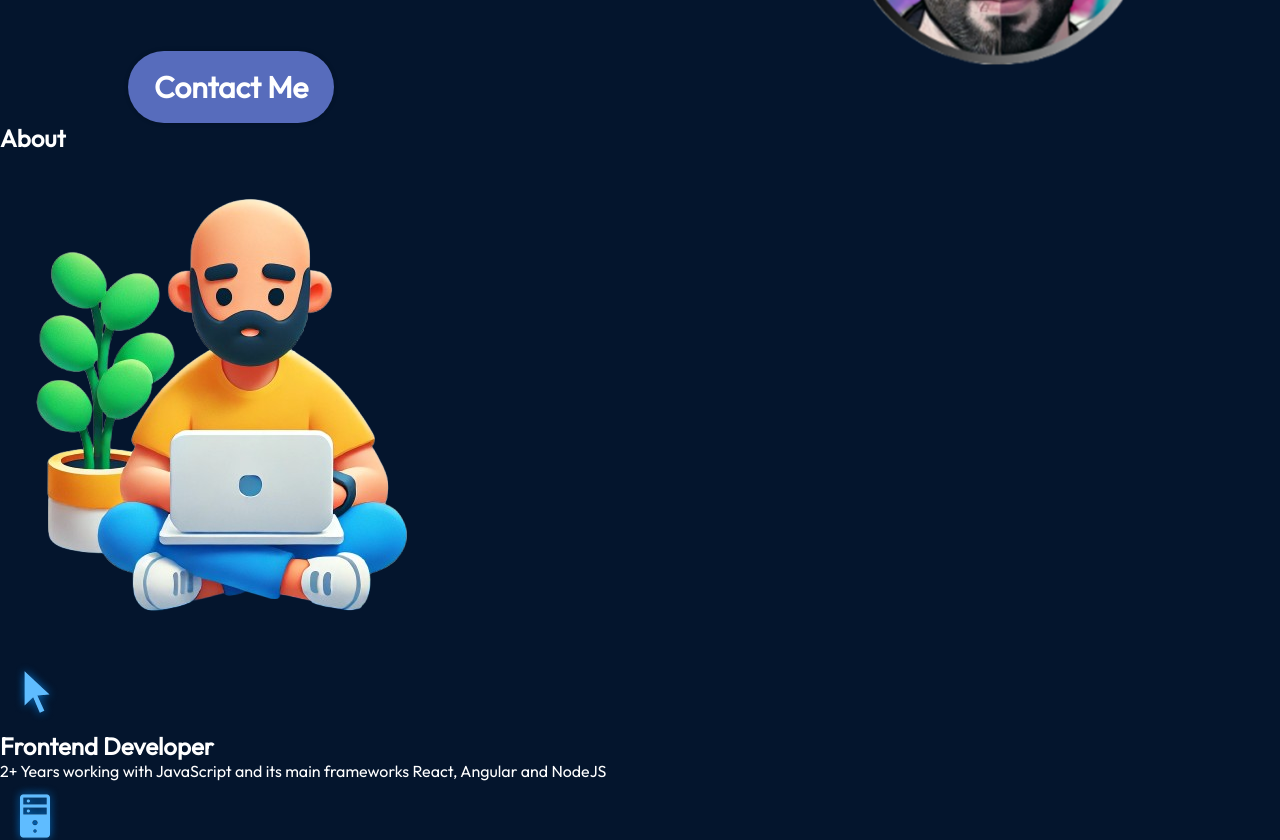
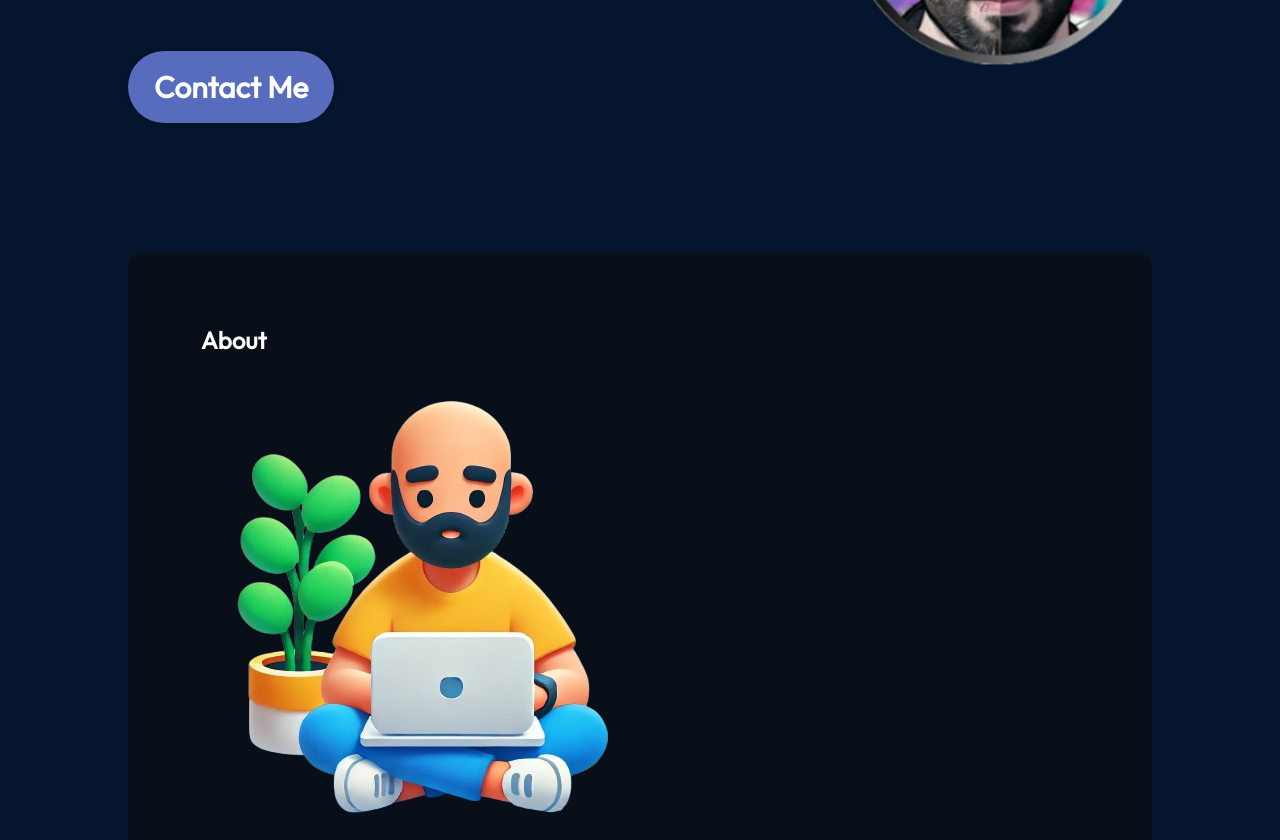
Before and after one commit to Herbertph/portfolio, a React (Vite) app in the folder react-portfolio/: page / in a window 1280 px wide. Shown: the part 440-1280 px from the top of the page. Built offline with nearby package versions, Linux system fonts and the light colour scheme.

Commit message:
little bit of css

```diff
--- a/react-portfolio/src/components/About/About.module.css
+++ b/react-portfolio/src/components/About/About.module.css
@@ -0,0 +1,13 @@
+@import "../../vars.css";
+
+.container{
+    position: relative;
+    background-color: rgba(12,12,12,0.6);
+    border-radius: 15px;
+    padding: 73px;
+    margin-top: 129px;
+    z-index: 1;
+    align-items: center;
+    margin-left: 10%;
+    margin-right: 10%;
+}
```
